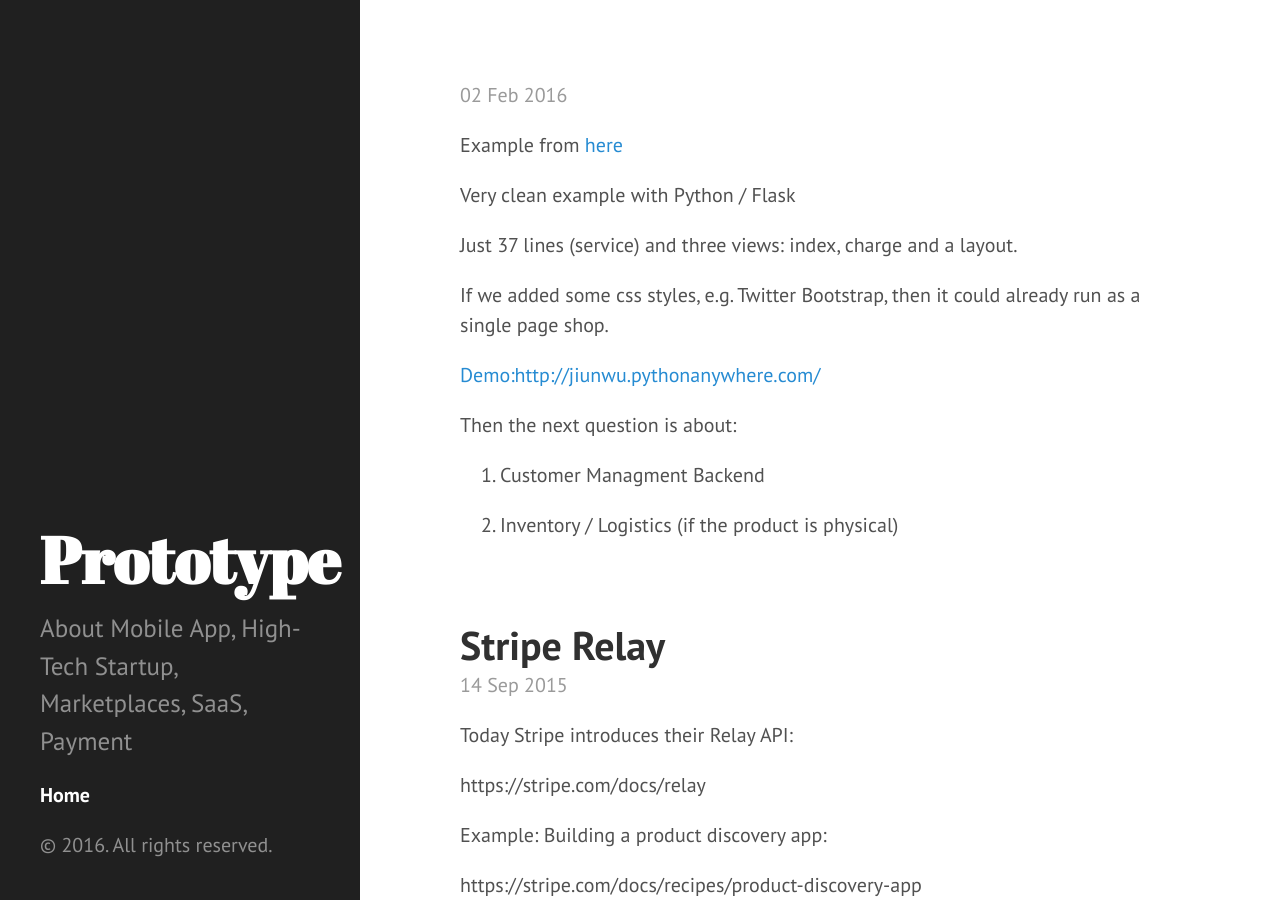
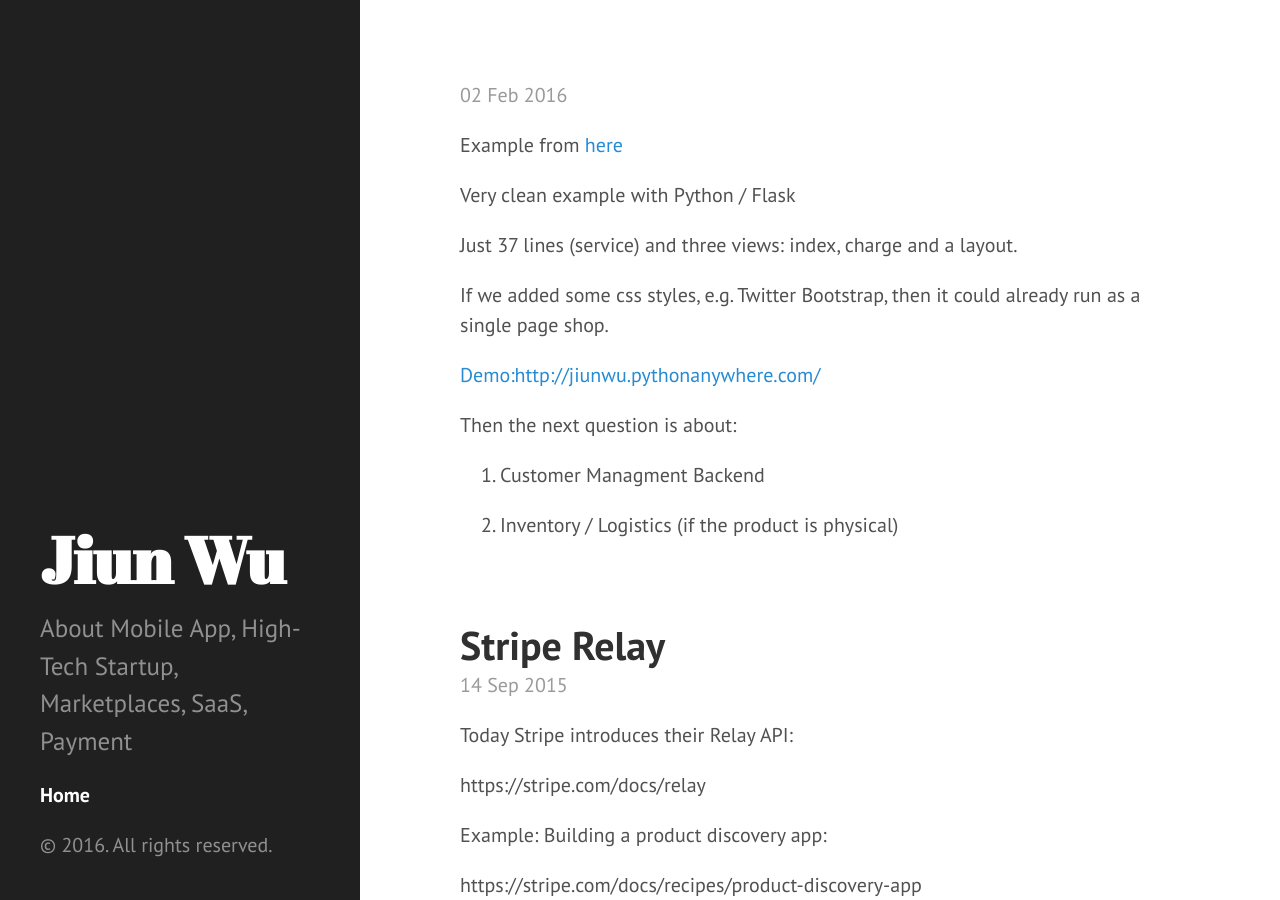
Before and after one commit to jiunwu/_outdated_jiunwu.github.io, a Jekyll site: the page built from index.html, in a window 1280 px wide and 900 px high. Built offline with Jekyll 4.4.1, drawn with Linux system fonts in a browser that asks for light colours; the list of posts is cut into pages by our own code.

Commit message:
Update _config.yml

```diff
--- a/_config.yml
+++ b/_config.yml
@@ -2,8 +2,8 @@ excerpt_separator: ""
 pygments: true
 markdown: kramdown
 url: http://jiunwu.github.io
-title: Prototype
-tagline: thinking in cloud
+title: Jiun Wu
+tagline: Berlin
 description: About Mobile App, High-Tech Startup, Marketplaces, SaaS, Payment
 paginate: 10
 email: jiun.wu@icloud.com
```
